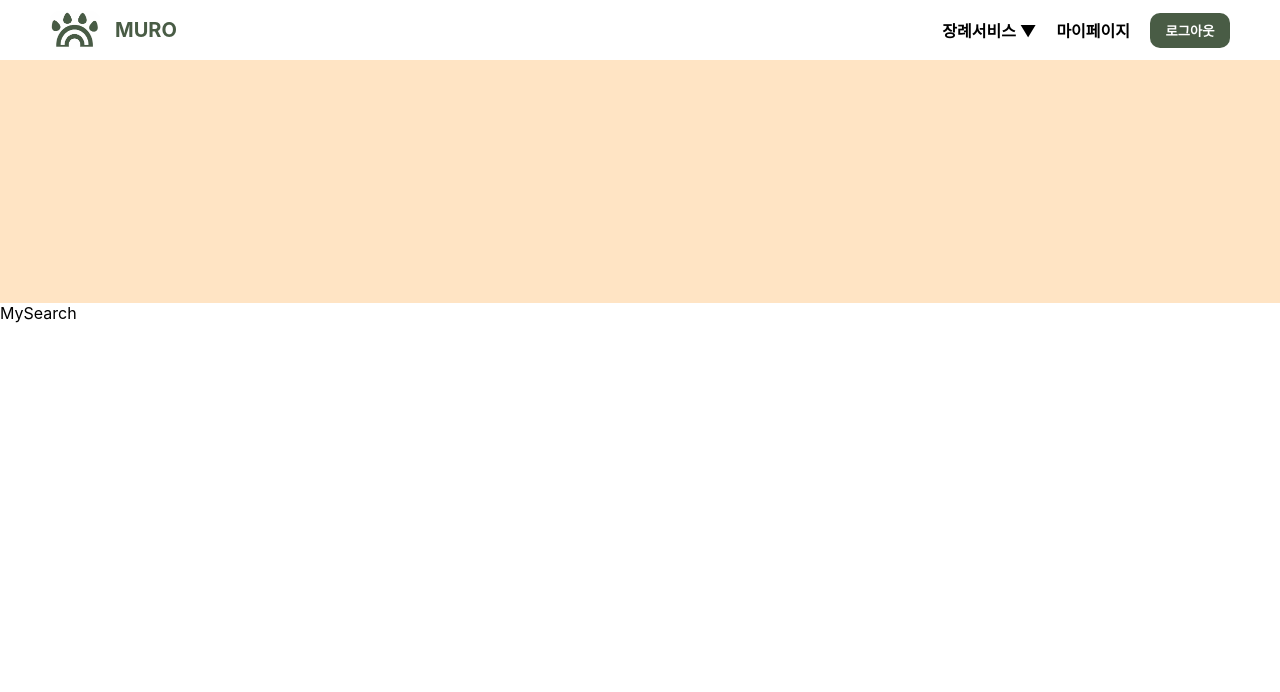
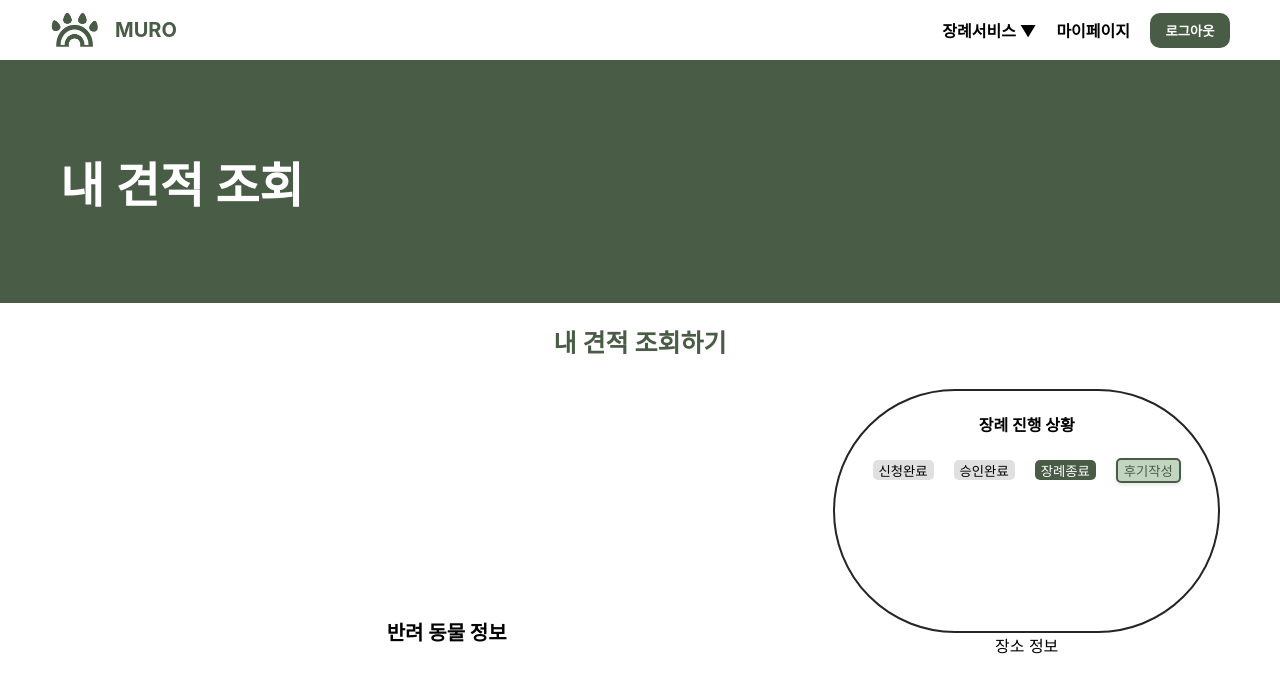
Before and after one commit to 23Software5/FrontEnd, a React (Create React App) app: page /mysearch in a window 1280 px wide. Shown: the top 692 px of the page. Built offline with nearby package versions, Linux system fonts and the light colour scheme.

Commit message:
feature2

```diff
--- a/package.json
+++ b/package.json
@@ -14,6 +14,7 @@
   "dependencies": {
     "react-calendar": "^4.6.1",
     "react-datepicker": "^4.21.0",
+    "react-grid-layout": "^1.4.4",
     "react-router-dom": "^6.20.0",
     "react-scripts": "^5.0.1",
     "styled-components": "^6.1.1",
--- a/src/pages/MySearch.js
+++ b/src/pages/MySearch.js
@@ -1,13 +1,70 @@
-import React from "react";
+
+import React, { useState } from "react";
+import "../styles/MySearch.css";
 
 const MySearch = () => {
-    return (
-      <div>
-        <div className="img"></div>
+  const [mystate, setMystate] = useState([' 신청완료 ', ' 승인완료 ', ' 장례종료 ']);
+  const [isReviewModalOpen, setReviewModalOpen] = useState(false);
 
+  const openReviewModal = () => {
+    setReviewModalOpen(true);
+  };
 
-        MySearch</div>
-    )
-  }
+  const closeReviewModal = () => {
+    setReviewModalOpen(false);
+  };
 
-  export default MySearch
+  return (
+    <div>
+      <div className="my-search-top">내 견적 조회</div>
+      <div className="my-search-middle">내 견적 조회하기</div>
+
+      <div className="container">
+        <div className="My_pet">
+          <h4 style={{ fontSize: '20px' }}>반려 동물 정보</h4>
+        </div>
+        <div className="My_process" style={{ textAlign: 'center' }}>
+          <h4>장례 진행 상황</h4>
+          <div className="status-buttons">
+            {mystate.map((status, index) => (
+              <button
+                key={index}
+                disabled
+                style={{
+                  backgroundColor: status === mystate[2] ? '#495c45' : '#e0e0e0',
+                  color: status === mystate[2] ? 'white' : 'black',
+                }}
+              >
+                {status}
+              </button>
+            ))}
+            {mystate[2] === ' 장례종료 ' && (
+              <button
+                className="review-button"
+                onClick={openReviewModal}
+                style={{
+                  backgroundColor: isReviewModalOpen ? '#495c45' : '#c1d5c0',
+                  color: isReviewModalOpen ? 'white' : '#495c45',
+                }}
+              >
+                후기작성
+              </button>
+            )}
+          </div>
+        </div>
+        <div className="My_place">장소 정보</div>
+      </div>
+
+      {isReviewModalOpen && (
+        <div className="review-modal">
+          {/* 후기 작성 모달 내용 */}
+          <h2>후기 작성</h2>
+          {/* 모달 닫기 버튼 */}
+          <button onClick={closeReviewModal}>닫기</button>
+        </div>
+      )}
+    </div>
+  );
+};
+
+export default MySearch;
--- a/src/pages/Mypage.js
+++ b/src/pages/Mypage.js
@@ -1,10 +1,18 @@
 import React from 'react';
+import "../styles/Mypage.css";
 import { Link } from 'react-router-dom';
 
 const Mypage = () => {
   return (
     <div>
-      <h1>Mypage</h1>
+      <div className='my-page-top'>마이페이지</div>
+      <div className='my-management'>회원정보관리</div>
+
+      <div className='container'>
+
+        <br/>
+
+        <div>
           <Link to="/myreview">
             <button>내가 쓴 글</button>
           </Link>
@@ -12,6 +20,9 @@ const Mypage = () => {
             <button>내 견적 확인</button>
           </Link>
         </div>
+
+      </div>
+    </div>
   );
 }
 
--- /dev/null
+++ b/src/styles/MySearch.css
@@ -0,0 +1,95 @@
+.my-search-top {
+  background-color: #495c45;
+  height: 243px;
+  color: white;
+  font-weight: bold;
+  font-size: 48px;
+  display: flex;
+  align-items: center;
+  padding-left: 60px;
+}
+
+.my-search-middle {
+  color: #495c45;
+  font-weight: bold;
+  font-size: 25px;
+  text-align: center;
+  margin-top: 20px;
+  font-weight: 700;
+}
+
+.container {
+  display: grid;
+  grid-template-columns: 1fr 1fr 1fr;
+  grid-template-rows: 1fr 1fr 1fr;
+  gap: 0px 0px;
+  grid-auto-flow: row;
+  grid-template-areas:
+      "My_pet My_pet My_process"
+      "My_pet My_pet My_place"
+      ". . .";
+  margin-top: 30px;
+}
+
+.My_pet { grid-area: My_pet; }
+.My_process {
+  grid-area: My_process;
+  height: 240px;
+  border: 2px solid rgb(39, 36, 36);
+  border-radius: 130px;
+}
+.My_place { grid-area: My_place; height: 240px; }
+
+.status-buttons {
+  display: flex;
+  justify-content: center;
+  margin-top: 20px;
+}
+
+.status-buttons button {
+  height: 20px;
+  margin: 0 10px;
+  border: none;
+  cursor: pointer;
+  border-radius: 5px;
+}
+
+.status-buttons button[disabled] {
+  color: white;
+}
+
+.status-buttons button.review-button {
+  height: 25px;
+  background-color: #c1d5c0;
+  color: #495c45;
+  border: 2px solid #495c45;
+  box-shadow: 0 2px 4px rgba(0, 0, 0, 0.1);
+}
+
+/* MySearch.css */
+
+.review-modal {
+  position: fixed;
+  top: 50%;
+  left: 50%;
+  transform: translate(-50%, -50%);
+  background-color: white;
+  border: 2px solid #495c45;
+  border-radius: 10px;
+  padding: 20px;
+  width: 30%;
+}
+
+.review-modal h2 {
+  color: #495c45;
+}
+
+.review-modal button {
+  background-color: #495c45;
+  color: white;
+  border: none;
+  padding: 10px;
+  cursor: pointer;
+  border-radius: 5px;
+  margin-top: 10px;
+}
--- /dev/null
+++ b/src/styles/Mypage.css
@@ -0,0 +1,59 @@
+.my-page-top {
+    height: 100px;
+    /* color: white; */
+    font-weight: bold;
+    font-size: 30px;
+    display: flex;
+    justify-content: center; /* 수평 가운데 정렬 */
+    align-items: center;
+    text-align: center; /* 텍스트 수평 가운데 정렬 */
+    padding-left: 60px;
+    padding-right: 60px;
+}
+
+.my-page-top {
+    /* background-color: #495c45; */
+    height: 100px;
+    /* color: white; */
+    font-weight: bold;
+    font-size: 30px;
+    display: flex;
+    justify-content: center; /* 수평 가운데 정렬 */
+    align-items: center;
+    text-align: center; /* 텍스트 수평 가운데 정렬 */
+    padding-left: 60px;
+    padding-right: 60px;
+}
+
+.my-management {
+    /* background-color: #495c45; */
+    height: 100px;
+
+    font-weight: bold;
+    font-size: 20px;
+    display: flex;
+    justify-content: center; /* 수평 가운데 정렬 */
+    align-items: center;
+    text-align: center; /* 텍스트 수평 가운데 정렬 */
+    padding-left: 60px;
+    padding-right: 60px;
+}
+
+.container {
+    /* background-color: #495c45; */
+    height: 100px;
+    /* color: white; */
+    display: flex;
+    justify-content: center; /* 수평 가운데 정렬 */
+    align-items: center;
+    text-align: center; /* 텍스트 수평 가운데 정렬 */
+    padding-left: 60px;
+    padding-right: 60px;
+}
+
+.container div {
+    display: center;
+    flex-direction: row; /* 가로로 배치 */
+    align-items: center; /* 수직 가운데 정렬 */
+
+}
```
Also changed, not shown: 1 other file (tests, documents, lock files or other folders). Lines whose indentation alone changed are shown as unchanged.
